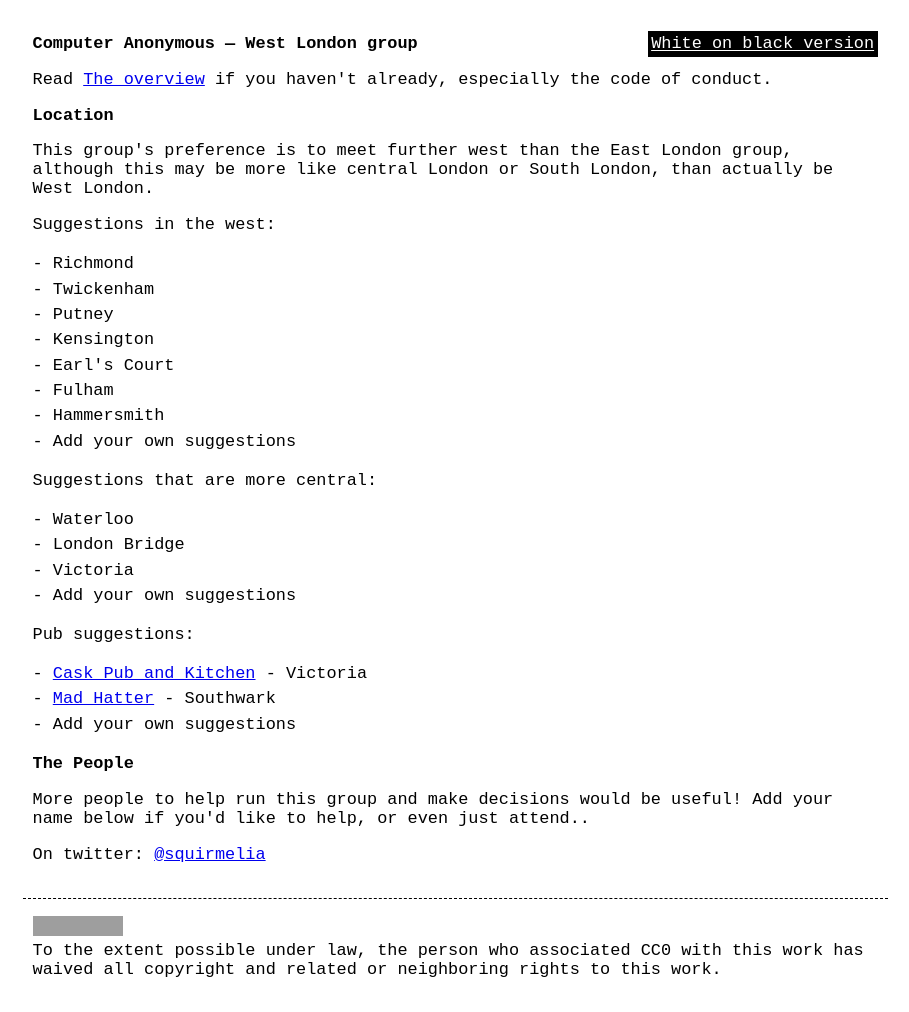
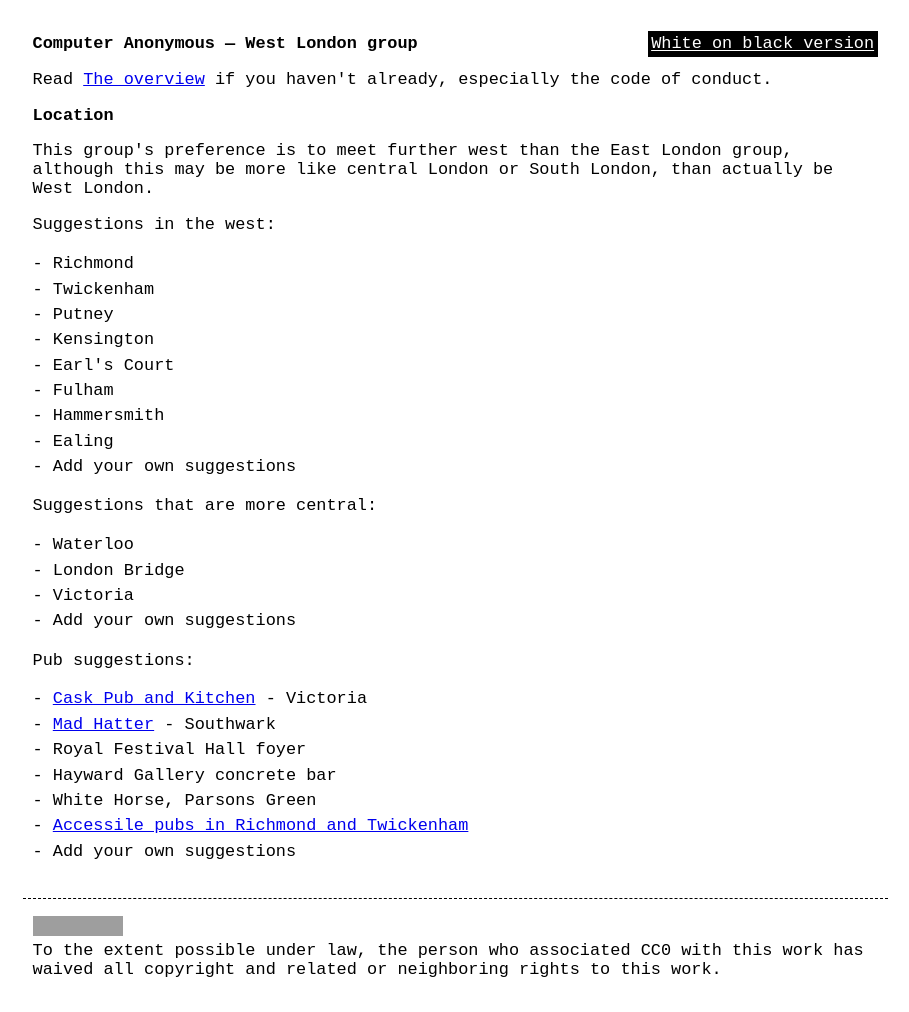
Before and after one commit to computeranonymous/computer, a Jekyll site: the page built from uk_west_london.html, in a window 1280 px wide. Shown: the whole page, without its empty margins (185-1094 px from the left). Built offline with Jekyll 4.4.1, drawn with Linux system fonts in a browser that asks for light colours; grey boxes are pictures that could not be loaded.

Commit message:
Update uk_west_london.html
Added more location suggestions

```diff
--- a/uk_west_london.html
+++ b/uk_west_london.html
@@ -16,6 +16,8 @@ title: Computer Anonymous - West London
             <li>Earl's Court</li>
             <li>Fulham</li>
             <li>Hammersmith</li>
+            <li>Ealing</li>
+
             <li>Add your own suggestions</li>
 </ul>
 <p>Suggestions that are more central:</p>
@@ -28,10 +30,9 @@ title: Computer Anonymous - West London
 <p>Pub suggestions:</p>
 <ul><li><a href="http://www.caskpubandkitchen.com">Cask Pub and Kitchen</a> - Victoria</li>
       <li><a href="http://www.madhatterhotel.co.uk">Mad Hatter</a> - Southwark</li>
+      <li>Royal Festival Hall foyer</li>
+      <li>Hayward Gallery concrete bar</li>
+      <li>White Horse, Parsons Green</li>
+      <li><a href="http://www.accessrichmond.co.uk/drinking.html">Accessile pubs in Richmond and Twickenham</a></li>
       <li>Add your own suggestions</li>
-</ul></p>
-
-
-     <h3>The People</h3>
-<p>More people to help run this group and make decisions would be useful! Add your name below if you'd like to help, or even just attend..</p>
-      <p>On twitter: <a href="http://twitter.com/squirmelia">@squirmelia</a>   </p>
+</ul>
```
